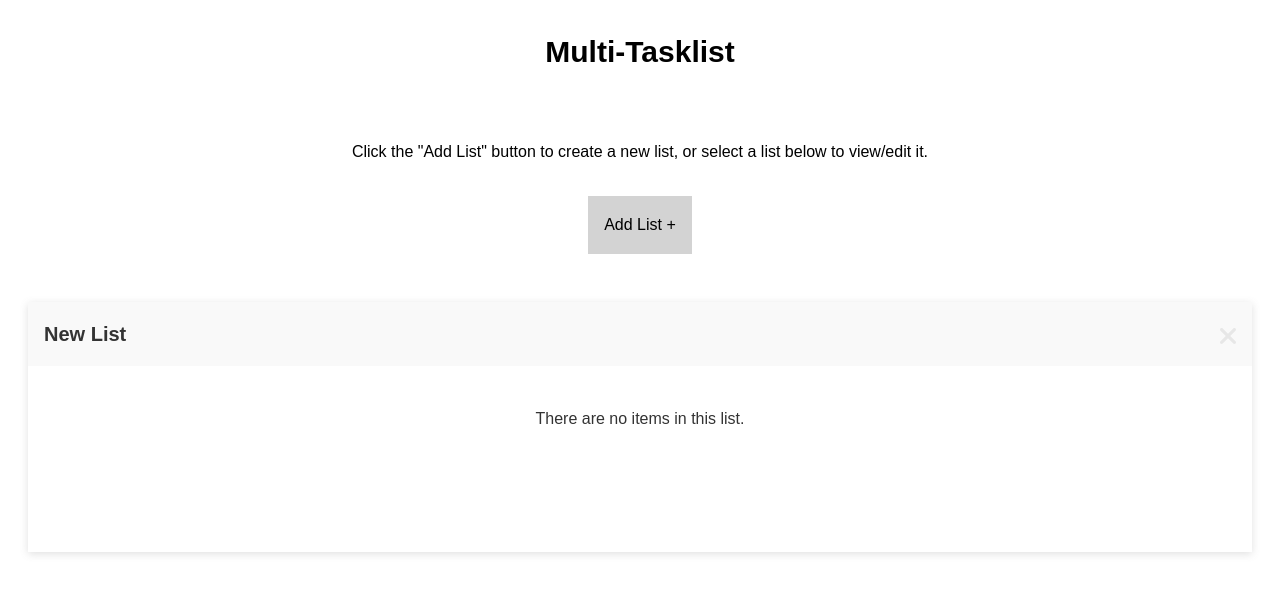
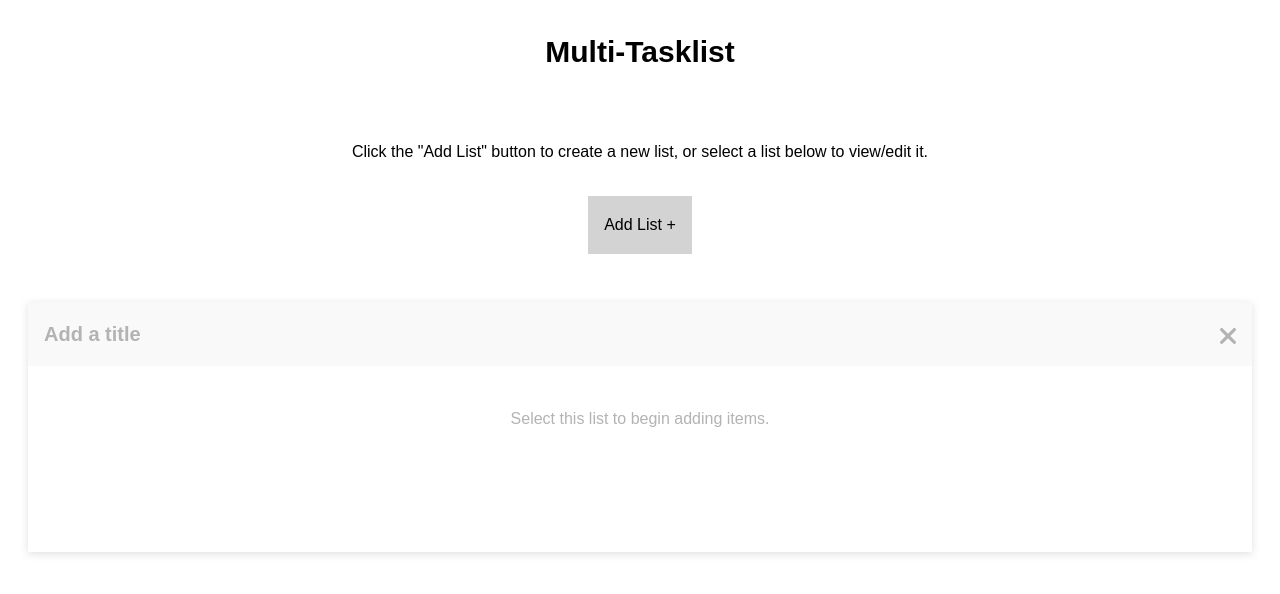
Before and after one commit to agviray/react-multi-tasklist, a React (Create React App) app: page / in a window 1280 px wide. Both pictures are taken after a click on the element "Add List +". Shown: the top 594 px of the page. Built offline with nearby package versions, Linux system fonts and the light colour scheme.

Commit message:
Update ListCard content and styles

```diff
--- a/src/components/ListCard.js
+++ b/src/components/ListCard.js
@@ -4,11 +4,11 @@ import DeleteIcon from './icons/DeleteIcon';
 
 const ListCard = ({ list }) => {
   const renderCardContent = (listContent) => {
-    const title = listContent.title === '' ? 'New List' : listContent.title;
+    const title = listContent.title === '' ? 'Add a title' : listContent.title;
     const items = listContent.items.map((item) => (
       <li key={item.id}>{item.text}</li>
     ));
-    const message = 'There are no items in this list.';
+    const message = 'Select this list to begin adding items.';
 
     return (
       <>
@@ -29,7 +29,11 @@ const ListCard = ({ list }) => {
     );
   };
 
-  return <StyledListCard>{renderCardContent(list)}</StyledListCard>;
+  return (
+    <StyledListCard isTitleBlank={list.title === '' ? true : false}>
+      {renderCardContent(list)}
+    </StyledListCard>
+  );
 };
 
 export default ListCard;
--- a/src/components/icons/DeleteIcon.js
+++ b/src/components/icons/DeleteIcon.js
@@ -19,7 +19,7 @@ const StyledIcon = styled.span`
 `;
 
 const DeleteIcon = ({ listId, listTitle, displayModal, deleteList }) => {
-  const [fillColor, setFillColor] = useState('#e7e7e7');
+  const [fillColor, setFillColor] = useState('#b3b3b3');
 
   const deleteSelectedList = () => {
     deleteList(listId);
--- a/src/components/styles/ListCard.styled.js
+++ b/src/components/styles/ListCard.styled.js
@@ -40,12 +40,17 @@ export const StyledListCard = styled.div`
       flex-direction: column;
       justify-content: center;
       padding-top: 40px;
+
+      p {
+        color: #b3b3b3;
+      }
     }
   }
 
   & h2 {
     font-size: 20px;
     overflow-wrap: break-word;
+    color: ${({ isTitleBlank }) => (isTitleBlank ? '#b3b3b3' : '#333333')};
   }
 
   & ul {
```
